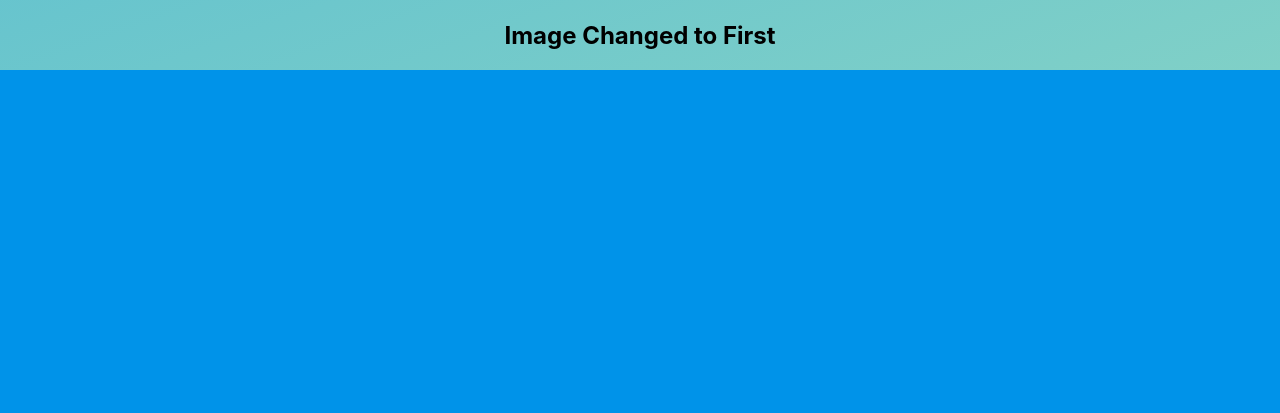
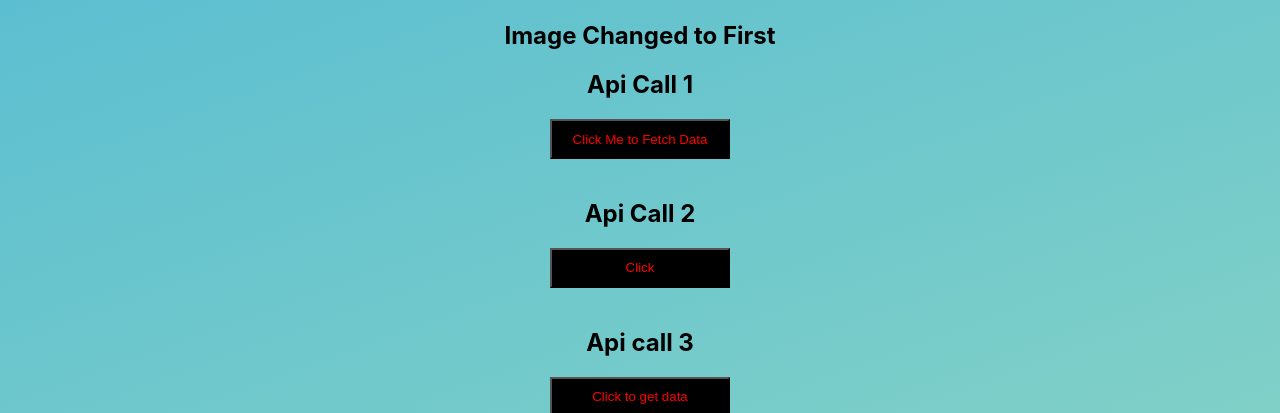
Before and after one commit to tarunreddybabi/React-class, a React (Create React App) app: page / in a window 1280 px wide. Shown: the part 2244-2657 px from the top of the page. Before the commit the page ends 2314 px from the top, so only its background shows below. Built offline with nearby package versions, Linux system fonts and the light colour scheme.

Commit message:
Api call

```diff
--- a/src/App.js
+++ b/src/App.js
@@ -8,6 +8,9 @@ import { UnorderedListComponents } from './components/list/ol-ul';
 import ButtonComponent1 from './components/classbased/button1';
 import ColorChange from './components/classbased/color';
 import ImageChange from './components/classbased/image';
+import ApiCall from './components/exceptional-handling/api-call';
+import ApiCall2 from './components/exceptional-handling/api-call2';
+import ApiCall3 from './components/exceptional-handling/api-call3';
 
 function App() {
   const tableElements={Invoice:"1001",Customer:"Mark Otto",
@@ -118,6 +121,10 @@ function App() {
   <ButtonComponent1/>
   <ColorChange/>
   <ImageChange/>
+  <ApiCall/><br/><br/>
+  <ApiCall2/><br/><br/>
+  <ApiCall3/>
+
 
       </div>
 
--- /dev/null
+++ b/src/Components/exceptional-handling/api-call.js
@@ -0,0 +1,32 @@
+
+
+
+
+function ApiCall(){
+
+    const fetchData=()=>{
+
+        try{
+
+
+        fetch("https://fakestoreapi.com/products")
+        .then(response=>response.json())
+        .then(response=>console.log(response))
+        .catch(error=>console.log(error))
+    }catch(error){
+        console.log(error)
+        alert("something went wrong")
+    }finally{
+        console.log("stop loader");
+        alert("data loaded")
+    }
+    }
+
+    return (
+        <>
+        <h2>Api Call 1</h2>
+        <button className="button" onClick={fetchData}>Click Me to Fetch Data</button>
+        </>
+    )
+}
+export default ApiCall
--- /dev/null
+++ b/src/Components/exceptional-handling/api-call2.js
@@ -0,0 +1,37 @@
+
+
+
+
+
+
+function ApiCall2(){
+
+
+    const fetchData=()=>{
+
+        try{
+            fetch("https://fakestoreapi.com/users")
+            .then(response=>response.json())
+            .then(response=>console.log(response))
+            .catch(error=>console.log(error))
+        }
+        catch(error){
+            console.log(error);
+            alert("something went wrong")
+        }
+        finally{
+            console.log("stop loader");
+            alert("data loaded")
+        }
+
+    }
+
+    return (
+        <>
+        <h2>Api Call 2 </h2>
+        <button className="button" onClick={fetchData}>Click</button>
+        </>
+    )
+}
+
+export default ApiCall2
--- /dev/null
+++ b/src/Components/exceptional-handling/api-call3.js
@@ -0,0 +1,32 @@
+
+
+
+
+
+function ApiCall3(){
+
+    const fetchData=()=>{
+        try{
+            fetch("https://fakestoreapi.com/carts")
+            .then(response=>response.json())
+            .then(response=>console.log(response))
+            .catch(error=>console.log(error))
+        }
+        catch(error){
+            console.log(error)
+            alert("something went wrong")
+        }
+        finally{
+            console.log("stop loaders");
+            alert("data loaded")
+        }
+    }
+
+    return(
+        <>
+        <h2>Api call 3</h2>
+        <button className="button" onClick={fetchData}> Click to get data</button>
+        </>
+    )
+}
+export default ApiCall3
```
